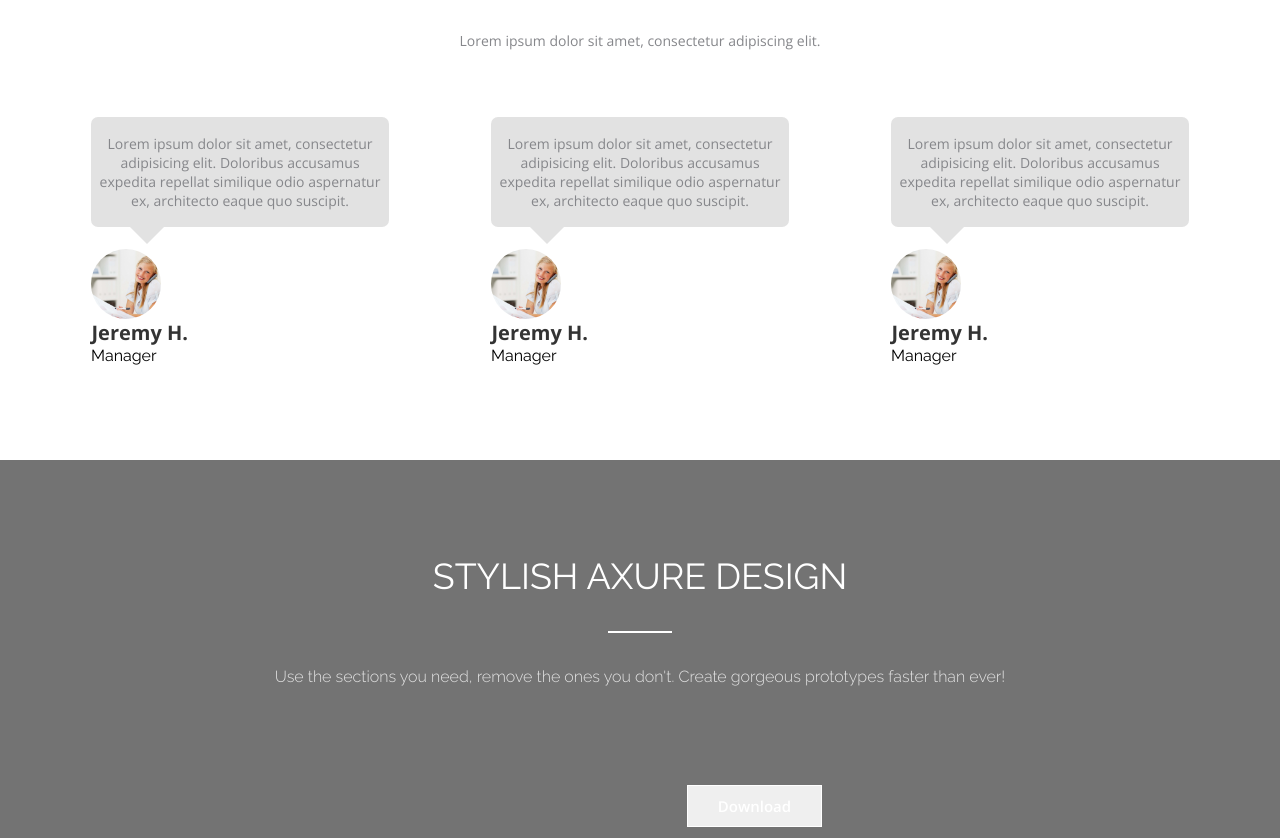
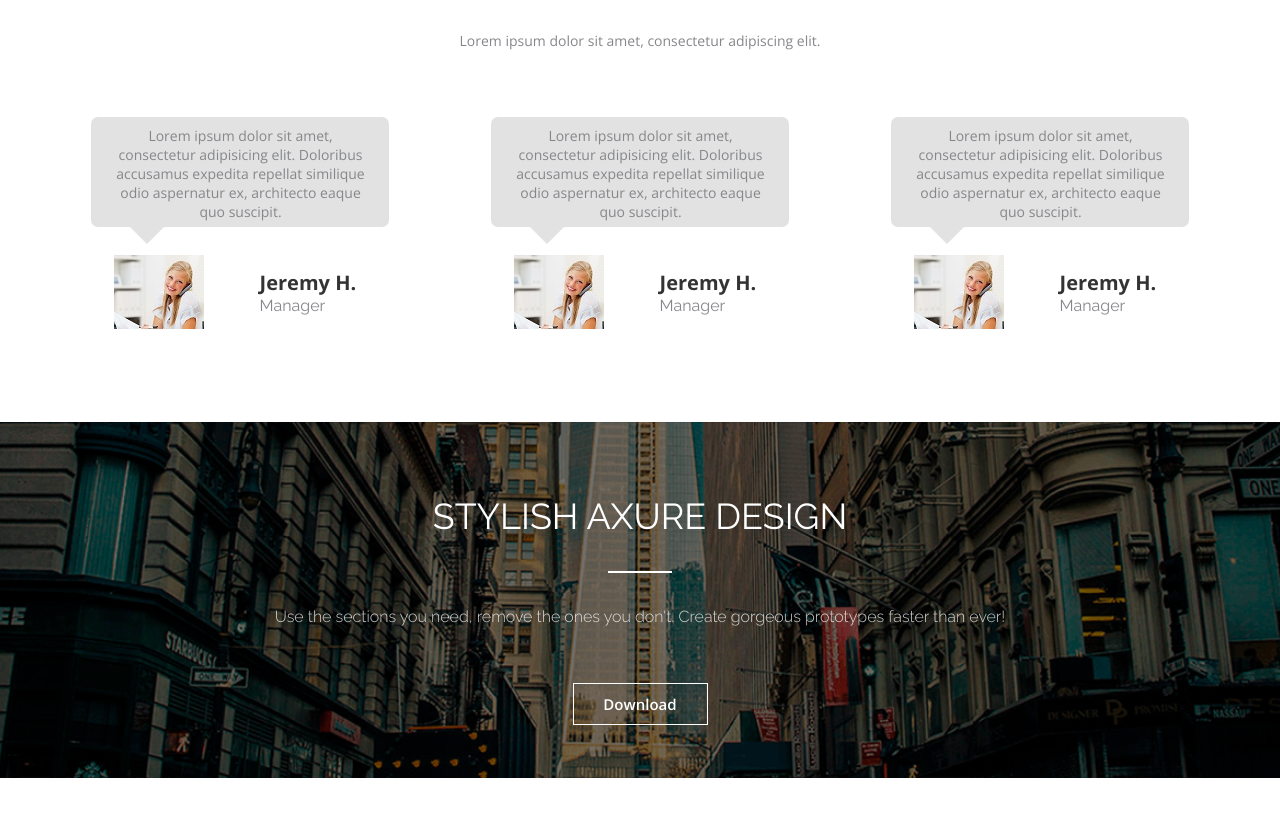
Before and after one commit to AnastasiaBondarovich/Lending-1, a plain HTML site: page Homework-2/index.html in a window 1280 px wide. Shown: the part 1615-2453 px from the top of the page. After the commit the page ends 2393 px from the top, so only its background shows below. Drawn offline with nearby package versions, Linux system fonts and the light colour scheme.

Commit message:
Homework 4.edd

```diff
--- a/Homework-2/css/axure.css
+++ b/Homework-2/css/axure.css
@@ -1,8 +1,8 @@
 .axure-section {
   width: 100%;
-  height: 100%;.
-  background-image: url('/img');;
-  padding: 200px 0;
+  height: 100%;
+  padding: 58px 0 38px;
+  background-image: url('/img/background-axure.png');
   background-repeat: no-repeat;
   background-size: cover;
   background-position: center;
@@ -18,22 +18,29 @@
   top: 0;
   left: 0;
 }
+
 .axure-title {
+  max-width: 1170px;
+  margin: auto;
+  padding: 0 15px;
+}
+
+.axure-title-text {
   font-family: Raleway;
   font-weight: 400;
   font-size: 36px;
   font-style: normal;
-  color: #FFFFFF;
+  color: #ffffff;
   text-transform: uppercase;
   margin-bottom: 34px;
   text-align: center;
-  }
+}
 
-.axure-title::after {
+.axure-title-text::after {
   content: '';
   width: 64px;
   height: 2px;
-  background-color: #FFFFFF;
+  background-color: #ffffff;
   display: block;
   margin: auto;
   margin-top: 34px;
@@ -48,27 +55,25 @@
   color: rgba(255, 255, 255, 0.8);
   margin-bottom: 57px;
   text-align: center;
+  margin-bottom: 57px;
 }
 
-.button-axure {
-  position: absolute;
+.axure-button {
   width: 135px;
   height: 42px;
-  left: 632px;
-  top: 245px;
-  border: 1px solid #FFFFFF;
+  margin: auto;
+  border: 1px solid #ffffff;
   box-sizing: border-box;
-  margin: 0 auto 38px;
   display: flex;
   justify-content: center;
   align-items: center;
   text-align: center;
 }
 
-.button-text {
+.button-title {
   font-family: Open Sans;
   font-weight: 600;
   font-size: 15px;
-  color: #FFFFFF;
+  color: #ffffff;
   text-align: center;
 }
--- a/Homework-2/css/customers.css
+++ b/Homework-2/css/customers.css
@@ -53,20 +53,12 @@
 }
 
 .customers-row-item {
-  /* background: #e2e2e2;
-  width: 298px;
-  height: 110px;
-  left: 157px;
-  top: 278px;
-  display: flex;
-  justify-content: center;
-  align-items: center; */
+  margin: 0 15px;
 }
 
 .customers-row-item_description {
   background: #e2e2e2;
   width: 298px;
-  height: 110px;
   display: flex;
   justify-content: center;
   align-items: center;
@@ -74,6 +66,7 @@
   border-radius: 7px;
   margin: 0 auto 22px;
   position: relative;
+  padding: 9px 22px 6px 23px;
 }
 
 .customers-row-item_description::after {
@@ -86,7 +79,7 @@
   position: absolute;
   left: 39px;
   right: 234px;
-  top: 110px;
+  top: 100%;
 }
 
 .customers-row-item_text {
@@ -98,26 +91,43 @@
   color: #86878b;
 }
 
-.customers-photo {
+.customers-row-item-img {
+  display: flex;
+  justify-content: space-around;
+  align-items: center;
+  margin-top: 30px;
+
+  /* border: 1px solid #c5c5c5; */
+  /* border-radius: 10px; */
+}
+
+.customers-row-item-img-avatar {
+  /* margin: 22px 0; */
   width: 70px;
   height: 70px;
-  background-image: url('/img/manager-photo.jpg');
-  background-size: cover;
-  display: block;
+  border: 1px solid #c5c5c5;
   border-radius: 50%;
-  margin-right: 45px;
+  display: flex;
+  justify-content: center;
+  align-items: center;
+}
+
+.customers-row-item-img_description {
 }
 
 .customers-row-item_name {
-  width: 97px;
+  /* width: 97px;
   height: 27px;
   left: 317px;
-  top: 418px;
+  top: 418px; */
   font-family: Open Sans;
   font-style: normal;
   font-size: 20px;
   line-height: 27px;
-  display: flex;
-  justify-content: flex-end;
   color: #333333;
 }
+
+.customers-row-item_position {
+  text-align: right;
+  color: rgba(134, 135, 139, 1);
+}
--- a/Homework-2/index.html
+++ b/Homework-2/index.html
@@ -216,29 +216,14 @@
               </p>
             </div>
             <div class="customers-row-item-img">
-              <span class="customers-photo"></span>
+              <div class="customers-row-item-img-avatar">
+                <img src="./img/manager-photo1.jpg" alt="manager-photo" />
               </div>
+
               <div class="customers-row-item-img_description">
                 <h3 class="customers-row-item_name">Jeremy H.</h3>
                 <span class="customers-row-item_position">Manager</span>
               </div>
-          </div>
-
-
-        <div class="customers-row-item">
-          <div class="customers-row-item_description">
-            <p class="customers-row-item_text">
-                  Lorem ipsum dolor sit amet, consectetur adipisicing elit.
-                  Doloribus accusamus expedita repellat similique odio aspernatur
-                  ex, architecto eaque quo suscipit.
-            </p>
-          </div>
-          <div class="customers-row-item-img">
-            <span class="customers-photo"></span>
-          </div>
-          <div class="customers-row-item-img_description">
-            <h3 class="customers-row-item_name">Jeremy H.</h3>
-            <span class="customers-row-item_position">Manager</span>
             </div>
           </div>
 
@@ -250,29 +235,59 @@
                 ex, architecto eaque quo suscipit.
               </p>
             </div>
+            <div class="customers-row-item-img">
+              <div class="customers-row-item-img-avatar">
+                <img src="./img/manager-photo1.jpg" alt="manager-photo" />
+              </div>
 
-          <div class="customers-row-item-img">
-            <span class="customers-photo"></span>
-          </div>
               <div class="customers-row-item-img_description">
                 <h3 class="customers-row-item_name">Jeremy H.</h3>
                 <span class="customers-row-item_position">Manager</span>
               </div>
             </div>
+          </div>
 
+          <div class="customers-row-item">
+            <div class="customers-row-item_description">
+              <p class="customers-row-item_text">
+                Lorem ipsum dolor sit amet, consectetur adipisicing elit.
+                Doloribus accusamus expedita repellat similique odio aspernatur
+                ex, architecto eaque quo suscipit.
+              </p>
+            </div>
+            <div class="customers-row-item-img">
+              <div class="customers-row-item-img-avatar">
+                <img src="./img/manager-photo1.jpg" alt="manager-photo" />
+              </div>
 
-
+              <div class="customers-row-item-img_description">
+                <h3 class="customers-row-item_name">Jeremy H.</h3>
+                <span class="customers-row-item_position">Manager</span>
+              </div>
+            </div>
+          </div>
+        </div>
       </div>
     </section>
 
-    <section class="section axure-section">
+    <section class="axure-section">
       <div class="container">
-        <h2 class="axure-title">STYLISH AXURE DESIGN</h2>
-        <p class="axure-description">Use the sections you need, remove the ones you don't.  Create gorgeous prototypes faster than ever!</p>
+        <div class="axure-title">
+          <h2 class="axure-title-text">STYLISH AXURE DESIGN</h2>
 
-        <button class="button-axure">
-          <p class="button-text">Download</p>
-        </button>
+          <div class="axure-description">
+            <p class="axure-description-text">
+              Use the sections you need, remove the ones you don't. Create
+              gorgeous prototypes faster than ever!
+            </p>
+          </div>
+        </div>
+
+        <div class="axure-button">
+          <a href="#">
+            <p class="button-title">Download</p>
+          </a>
+        </div>
       </div>
     </section>
   </body>
```
Also changed, not shown: Homework-2/img/manager-photo1.jpg (added). Lines whose indentation alone changed are shown as unchanged.
